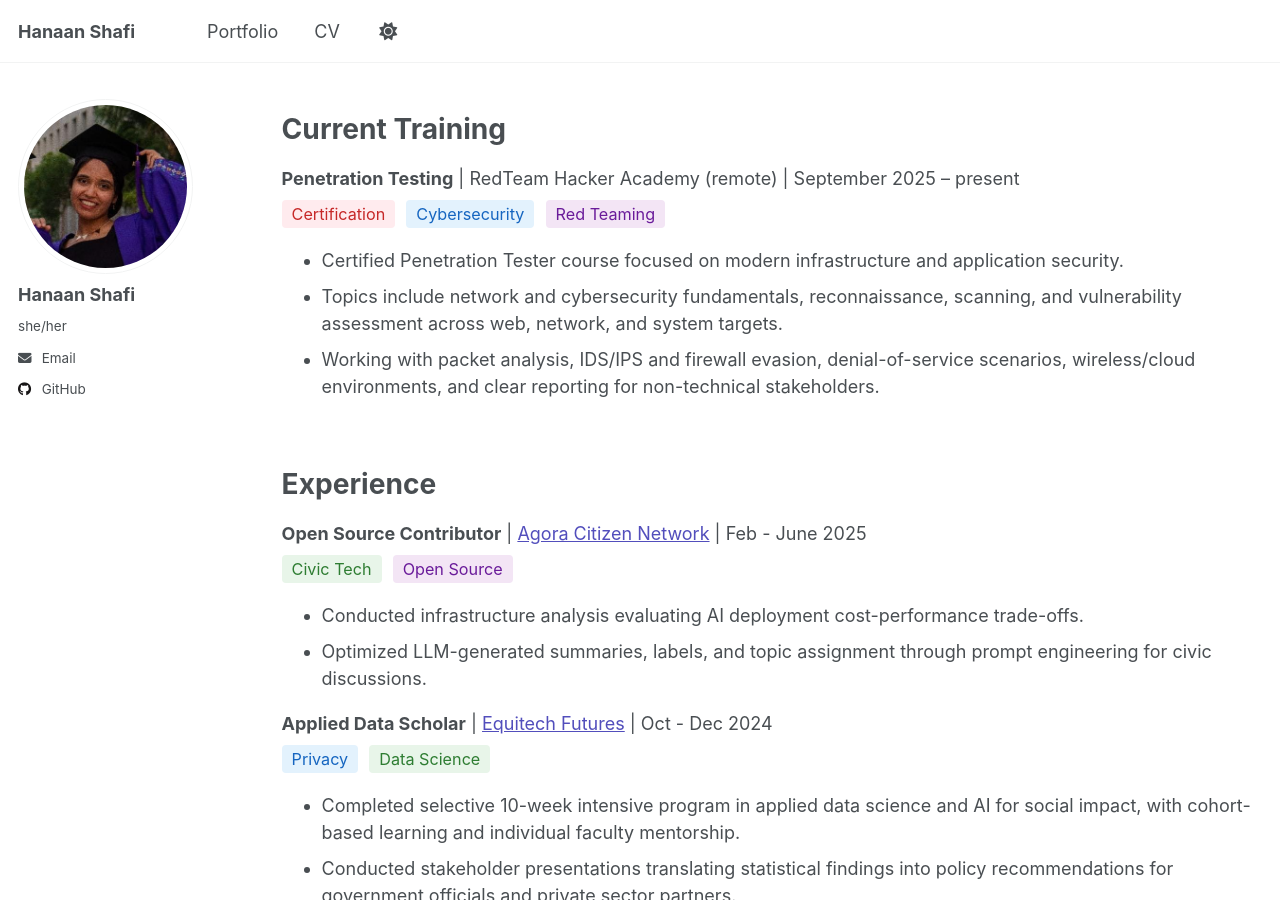
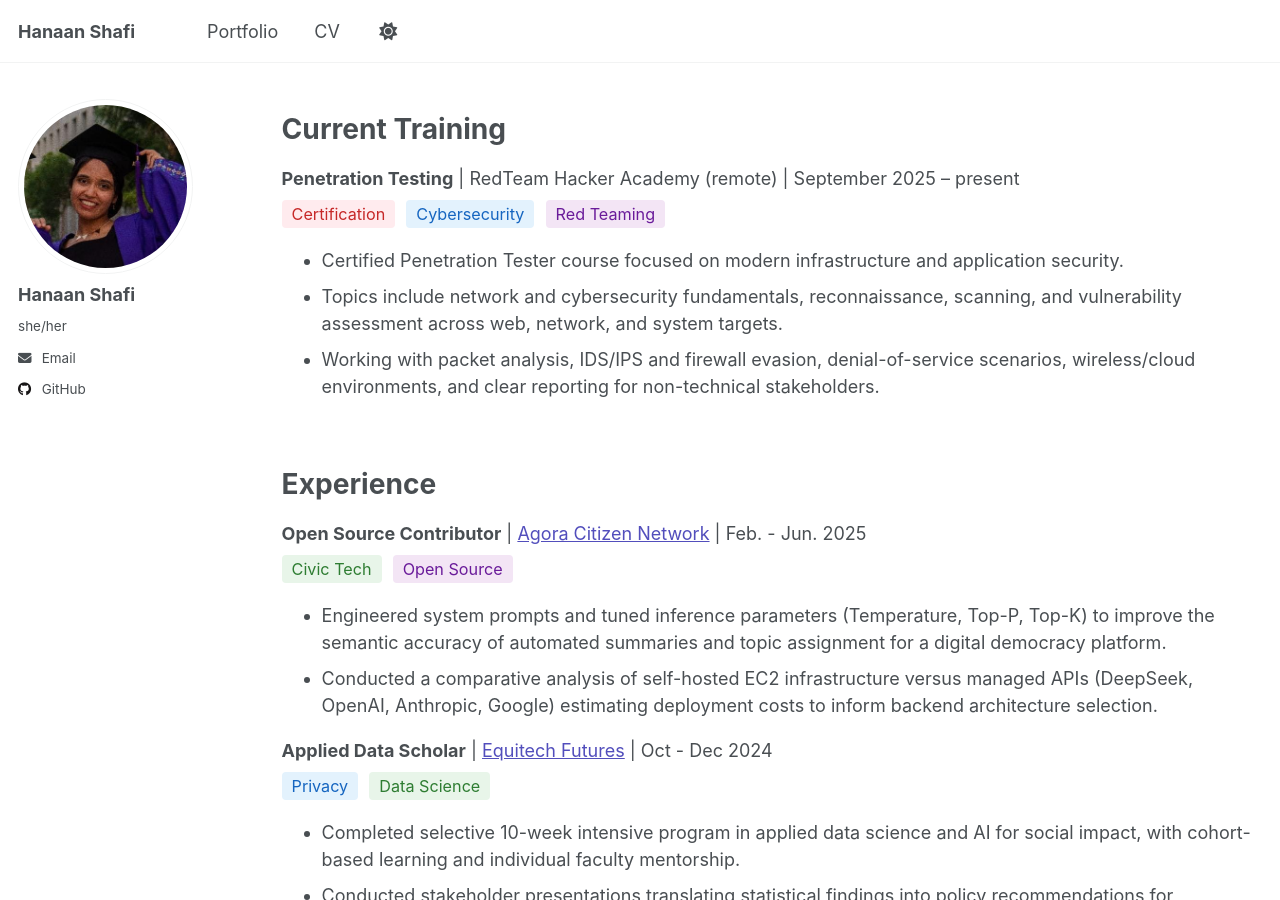
Before and after one commit to hanaanr/hanaanr.github.io, a Jekyll site: the page built from _pages/cv.md, in a window 1280 px wide and 900 px high. Built offline with Jekyll 4.4.1, drawn with Linux system fonts in a browser that asks for light colours; a script that is not in the unit is left out.

Commit message:
cv update

```diff
--- a/_pages/cv.md
+++ b/_pages/cv.md
@@ -28,14 +28,14 @@ Current Training
 Experience
 ======
 <div style="margin-bottom: 20px;">
-  <p style="margin-bottom: 5px;"><strong>Open Source Contributor</strong> | <a href="https://www.agoracitizen.network/">Agora Citizen Network</a> | Feb - June 2025</p>
+  <p style="margin-bottom: 5px;"><strong>Open Source Contributor</strong> | <a href="https://www.agoracitizen.network/">Agora Citizen Network</a> | Feb. - Jun. 2025</p>
   <p style="margin: 8px 0;">
     <span style="background-color:#E8F5E9; color:#2E7D32; padding:4px 10px; border-radius:4px; font-size:0.9em; margin-right:6px;">Civic Tech</span>
     <span style="background-color:#F3E5F5; color:#6A1B9A; padding:4px 10px; border-radius:4px; font-size:0.9em;">Open Source</span>
   </p>
 </div>
-* Conducted infrastructure analysis evaluating AI deployment cost-performance trade-offs.
-* Optimized LLM-generated summaries, labels, and topic assignment through prompt engineering for civic discussions.
+* Engineered system prompts and tuned inference parameters (Temperature, Top-P, Top-K) to improve the semantic accuracy of automated summaries and topic assignment for a digital democracy platform.
+* Conducted a comparative analysis of self-hosted EC2 infrastructure versus managed APIs (DeepSeek, OpenAI, Anthropic, Google) estimating deployment costs to inform backend architecture selection.
 
 
 <div style="margin-bottom: 20px;">
```
